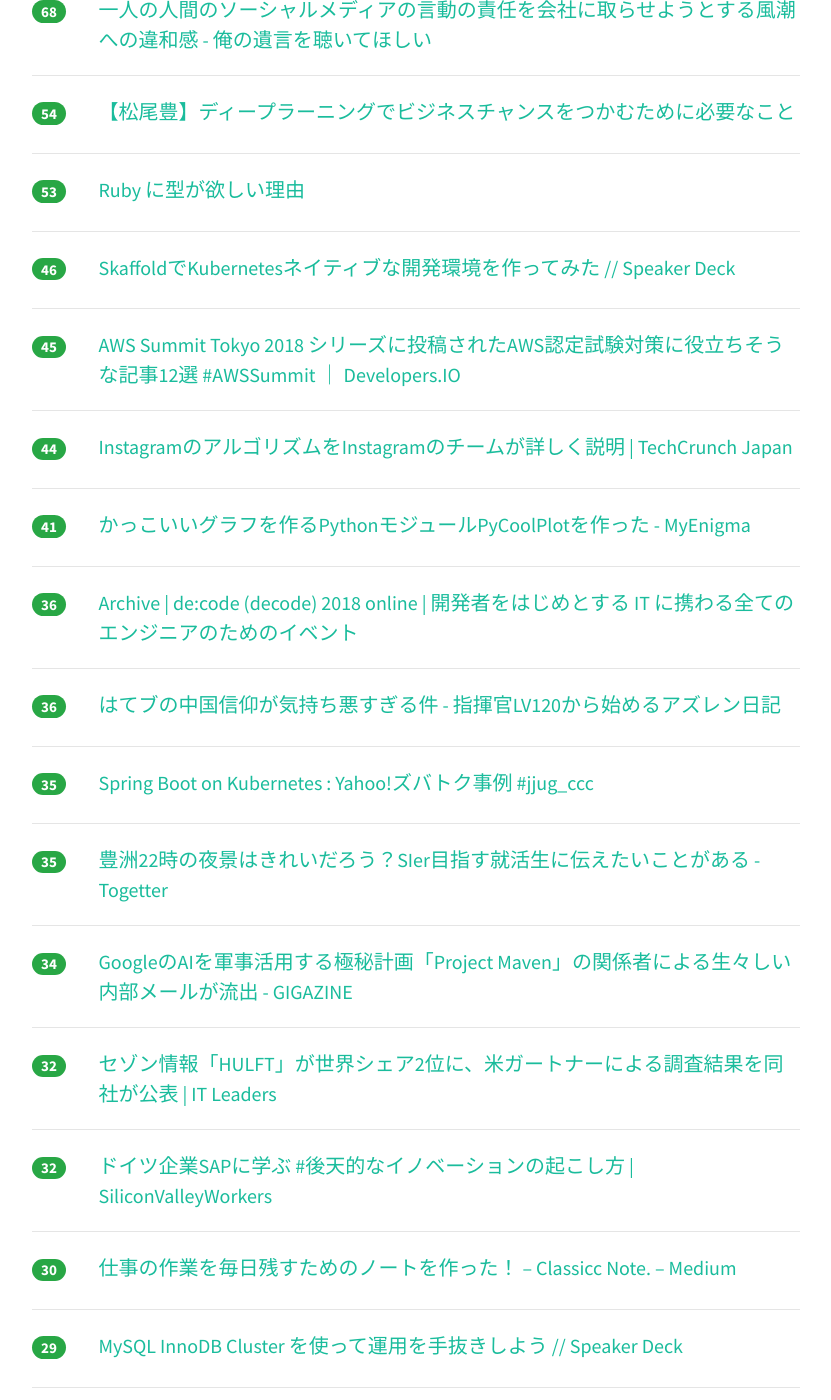
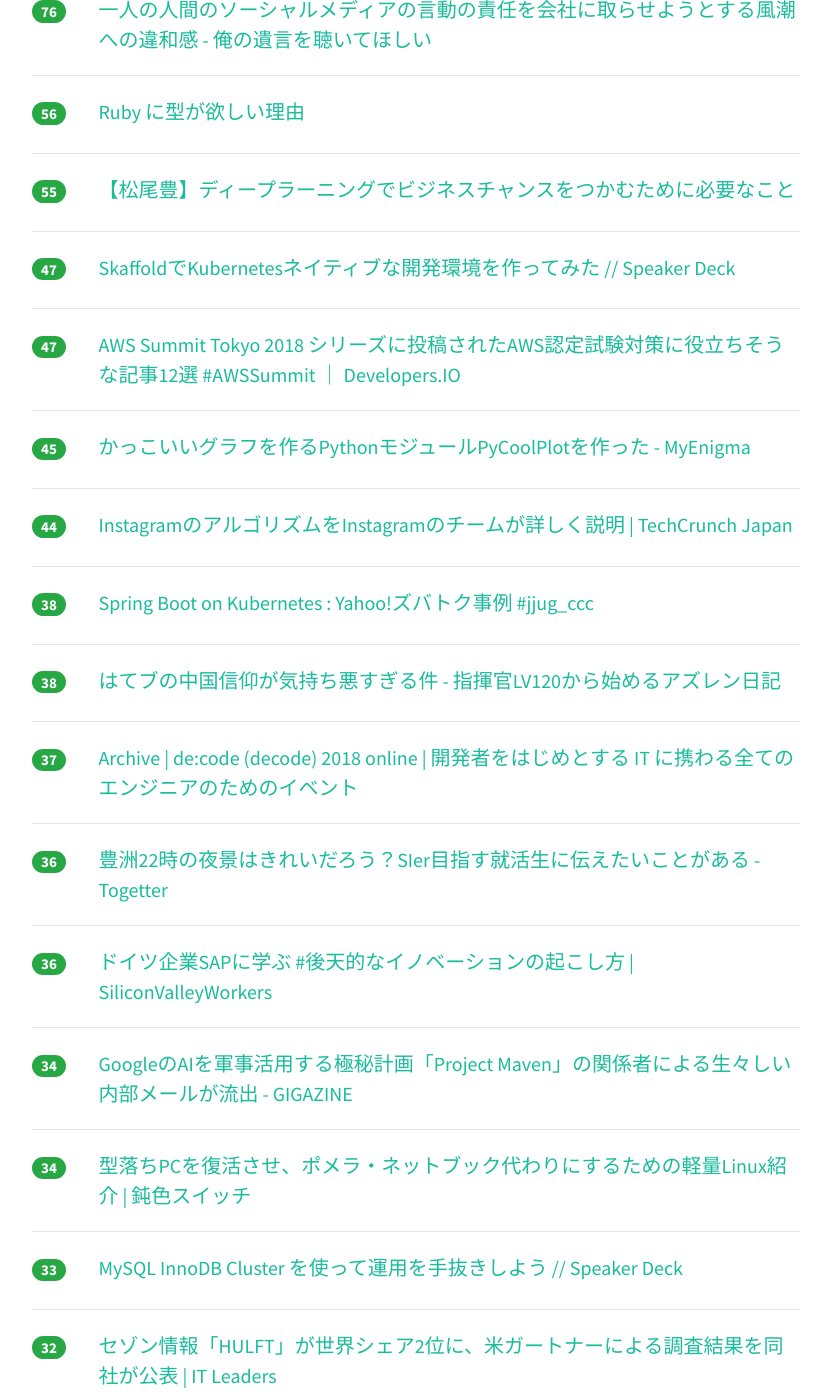
Before and after one commit to yatta47/hatena-matome-site, a Jekyll site: the page built from _posts/2018-06-03-hatena.md, in a window 1280 px wide and 1400 px high, scrolled down 1263 px. Shown: the whole window, without its empty margins (224-1055 px from the left). Built offline with Jekyll 4.4.1, drawn with Linux system fonts in a browser that asks for light colours; nearby versions of some CDN libraries; some of the changed text lies outside the part shown.

Commit message:
Updated 2018-06-03

```diff
--- a/_posts/2018-06-03-hatena.md
+++ b/_posts/2018-06-03-hatena.md
@@ -1,33 +1,33 @@
 ---
 layout: post
 title:  "2018-06-03 はてぶIT"
-date:   2018-06-03 21:01:05
+date:   2018-06-03 22:01:09
 tags: [it-hotentry]
 ---
-51 件のデータあり
+55 件のデータあり
 
 <hr><div class="row">
-<div class="col-1"><span class="badge badge-pill badge-success h2">436</span></div>
+<div class="col-1"><span class="badge badge-pill badge-success h2">439</span></div>
 <div class="col-11"><a href='http://twitter.com/tabbata/status/1002900777000566784' target='_blank'>田端 信太郎＠「ブランド人になれ！」7月発売さんのツイート: "自殺だから一義的に自己責任なのは当たり前でしょうが。上司が屋上から物理的に突き落としたりしたのですか？　そんなに</a></div>
 </div>
 <hr>
 <div class="row">
-<div class="col-1"><span class="badge badge-pill badge-success h2">345</span></div>
+<div class="col-1"><span class="badge badge-pill badge-success h2">382</span></div>
 <div class="col-11"><a href='https://qiita.com/jellyfish21/items/008f65cfdc9a0239c218' target='_blank'>Youtubeの動画にニコニコ動画風にコメントを流すサービスを作ったので、初めてサービスを公開した手順をまとめました。</a></div>
 </div>
 <hr>
 <div class="row">
-<div class="col-1"><span class="badge badge-pill badge-success h2">315</span></div>
+<div class="col-1"><span class="badge badge-pill badge-success h2">322</span></div>
 <div class="col-11"><a href='https://anond.hatelabo.jp/20180603010115' target='_blank'>近年，片仮名が侮蔑の意味を持つようになっている</a></div>
 </div>
 <hr>
 <div class="row">
-<div class="col-1"><span class="badge badge-pill badge-success h2">168</span></div>
+<div class="col-1"><span class="badge badge-pill badge-success h2">176</span></div>
 <div class="col-11"><a href='https://myuon.github.io/posts/type-system-poem/' target='_blank'>私と型システムとポエム - The curse of λ</a></div>
 </div>
 <hr>
 <div class="row">
-<div class="col-1"><span class="badge badge-pill badge-success h2">153</span></div>
+<div class="col-1"><span class="badge badge-pill badge-success h2">167</span></div>
 <div class="col-11"><a href='http://twitter.com/ogochan/status/1003077434273480704' target='_blank'>おごちゃん / Baronさんのツイート: "三菱重工にいた頃、通勤には三菱車しかダメだった。マツダに至っては入構する車にまでマツダ車を要求していた。… "</a></div>
 </div>
 <hr>
@@ -37,38 +37,43 @@ tags: [it-hotentry]
 </div>
 <hr>
 <div class="row">
-<div class="col-1"><span class="badge badge-pill badge-success h2">83</span></div>
+<div class="col-1"><span class="badge badge-pill badge-success h2">92</span></div>
 <div class="col-11"><a href='http://twitter.com/azurlane_staff/status/1003139794086400001' target='_blank'>アズールレーン公式さんのツイート: "【HELP！】 今更ですが…「アズールレーン」における艦の「総称」なる固有名のアイデアを募集しています！ 「我こそ名案あり！」の方も、「こういう</a></div>
 </div>
 <hr>
 <div class="row">
-<div class="col-1"><span class="badge badge-pill badge-success h2">77</span></div>
+<div class="col-1"><span class="badge badge-pill badge-success h2">80</span></div>
 <div class="col-11"><a href='http://twitter.com/tabbata/status/1002895214321651712' target='_blank'>田端 信太郎＠「ブランド人になれ！」7月発売さんのツイート: "いや、僕が聞いてるのは、交通事故でいう過失割合のような責任帰属です。鎖で繋がれて鞭打ちでもされてたのなら、100％使</a></div>
 </div>
 <hr>
 <div class="row">
-<div class="col-1"><span class="badge badge-pill badge-success h2">68</span></div>
+<div class="col-1"><span class="badge badge-pill badge-success h2">76</span></div>
 <div class="col-11"><a href='https://oreno-yuigon.hatenablog.com/entry/2018/06/03/113333' target='_blank'>一人の人間のソーシャルメディアの言動の責任を会社に取らせようとする風潮への違和感 - 俺の遺言を聴いてほしい</a></div>
 </div>
 <hr>
 <div class="row">
-<div class="col-1"><span class="badge badge-pill badge-success h2">54</span></div>
+<div class="col-1"><span class="badge badge-pill badge-success h2">56</span></div>
+<div class="col-11"><a href='https://qiita.com/euxn23/items/8a90480135f017271308' target='_blank'>Ruby に型が欲しい理由</a></div>
+</div>
+<hr>
+<div class="row">
+<div class="col-1"><span class="badge badge-pill badge-success h2">55</span></div>
 <div class="col-11"><a href='https://newswitch.jp/p/13147' target='_blank'>【松尾豊】ディープラーニングでビジネスチャンスをつかむために必要なこと</a></div>
 </div>
 <hr>
 <div class="row">
-<div class="col-1"><span class="badge badge-pill badge-success h2">53</span></div>
-<div class="col-11"><a href='https://qiita.com/euxn23/items/8a90480135f017271308' target='_blank'>Ruby に型が欲しい理由</a></div>
-</div>
-<hr>
-<div class="row">
-<div class="col-1"><span class="badge badge-pill badge-success h2">46</span></div>
+<div class="col-1"><span class="badge badge-pill badge-success h2">47</span></div>
 <div class="col-11"><a href='https://speakerdeck.com/hhiroshell/skaffolddekubernetesneiteibunakai-fa-huan-jing-wozuo-tutemita' target='_blank'>SkaffoldでKubernetesネイティブな開発環境を作ってみた // Speaker Deck</a></div>
 </div>
 <hr>
 <div class="row">
+<div class="col-1"><span class="badge badge-pill badge-success h2">47</span></div>
+<div class="col-11"><a href='https://dev.classmethod.jp/cloud/aws/certified_pickup12/' target='_blank'>AWS Summit Tokyo 2018 シリーズに投稿されたAWS認定試験対策に役立ちそうな記事12選 #AWSSummit ｜ Developers.IO</a></div>
+</div>
+<hr>
+<div class="row">
 <div class="col-1"><span class="badge badge-pill badge-success h2">45</span></div>
-<div class="col-11"><a href='https://dev.classmethod.jp/cloud/aws/certified_pickup12/' target='_blank'>AWS Summit Tokyo 2018 シリーズに投稿されたAWS認定試験対策に役立ちそうな記事12選 #AWSSummit ｜ Developers.IO</a></div>
+<div class="col-11"><a href='https://myenigma.hatenablog.com/entry/2018/06/03/091557' target='_blank'>かっこいいグラフを作るPythonモジュールPyCoolPlotを作った - MyEnigma</a></div>
 </div>
 <hr>
 <div class="row">
@@ -77,28 +82,28 @@ tags: [it-hotentry]
 </div>
 <hr>
 <div class="row">
-<div class="col-1"><span class="badge badge-pill badge-success h2">41</span></div>
-<div class="col-11"><a href='https://myenigma.hatenablog.com/entry/2018/06/03/091557' target='_blank'>かっこいいグラフを作るPythonモジュールPyCoolPlotを作った - MyEnigma</a></div>
+<div class="col-1"><span class="badge badge-pill badge-success h2">38</span></div>
+<div class="col-11"><a href='https://www.slideshare.net/techblogyahoo/spring-boot-on-kubernetes-yahoo-jjugccc' target='_blank'>Spring Boot on Kubernetes : Yahoo!ズバトク事例 #jjug_ccc</a></div>
 </div>
 <hr>
 <div class="row">
-<div class="col-1"><span class="badge badge-pill badge-success h2">36</span></div>
+<div class="col-1"><span class="badge badge-pill badge-success h2">38</span></div>
+<div class="col-11"><a href='http://fuckazur.hatenablog.com/entry/2018/06/03/115529' target='_blank'>はてブの中国信仰が気持ち悪すぎる件 - 指揮官LV120から始めるアズレン日記</a></div>
+</div>
+<hr>
+<div class="row">
+<div class="col-1"><span class="badge badge-pill badge-success h2">37</span></div>
 <div class="col-11"><a href='https://www.microsoft.com/ja-jp/events/decode/2018/online/archive.aspx' target='_blank'>Archive | de:code (decode) 2018 online | 開発者をはじめとする IT に携わる全てのエンジニアのためのイベント</a></div>
 </div>
 <hr>
 <div class="row">
 <div class="col-1"><span class="badge badge-pill badge-success h2">36</span></div>
-<div class="col-11"><a href='http://fuckazur.hatenablog.com/entry/2018/06/03/115529' target='_blank'>はてブの中国信仰が気持ち悪すぎる件 - 指揮官LV120から始めるアズレン日記</a></div>
+<div class="col-11"><a href='https://togetter.com/li/1233453' target='_blank'>豊洲22時の夜景はきれいだろう？SIer目指す就活生に伝えたいことがある - Togetter</a></div>
 </div>
 <hr>
 <div class="row">
-<div class="col-1"><span class="badge badge-pill badge-success h2">35</span></div>
-<div class="col-11"><a href='https://www.slideshare.net/techblogyahoo/spring-boot-on-kubernetes-yahoo-jjugccc' target='_blank'>Spring Boot on Kubernetes : Yahoo!ズバトク事例 #jjug_ccc</a></div>
-</div>
-<hr>
-<div class="row">
-<div class="col-1"><span class="badge badge-pill badge-success h2">35</span></div>
-<div class="col-11"><a href='https://togetter.com/li/1233453' target='_blank'>豊洲22時の夜景はきれいだろう？SIer目指す就活生に伝えたいことがある - Togetter</a></div>
+<div class="col-1"><span class="badge badge-pill badge-success h2">36</span></div>
+<div class="col-11"><a href='https://siliconvalleyrw.com/2018/05/31/post-3427/' target='_blank'>ドイツ企業SAPに学ぶ #後天的なイノベーションの起こし方 | SiliconValleyWorkers</a></div>
 </div>
 <hr>
 <div class="row">
@@ -107,32 +112,27 @@ tags: [it-hotentry]
 </div>
 <hr>
 <div class="row">
+<div class="col-1"><span class="badge badge-pill badge-success h2">34</span></div>
+<div class="col-11"><a href='https://donsyoku.com/pc/light-linux-instead-of-pomera-and-netbook.html' target='_blank'>型落ちPCを復活させ、ポメラ・ネットブック代わりにするための軽量Linux紹介 | 鈍色スイッチ</a></div>
+</div>
+<hr>
+<div class="row">
+<div class="col-1"><span class="badge badge-pill badge-success h2">33</span></div>
+<div class="col-11"><a href='https://speakerdeck.com/masayuki14/mysql-innodb-cluster-woshi-tuteyun-yong-woshou-ba-kisiyou' target='_blank'>MySQL InnoDB Cluster を使って運用を手抜きしよう // Speaker Deck</a></div>
+</div>
+<hr>
+<div class="row">
 <div class="col-1"><span class="badge badge-pill badge-success h2">32</span></div>
 <div class="col-11"><a href='https://it.impressbm.co.jp/articles/-/14513' target='_blank'>セゾン情報「HULFT」が世界シェア2位に、米ガートナーによる調査結果を同社が公表 | IT Leaders</a></div>
 </div>
 <hr>
 <div class="row">
-<div class="col-1"><span class="badge badge-pill badge-success h2">32</span></div>
-<div class="col-11"><a href='https://siliconvalleyrw.com/2018/05/31/post-3427/' target='_blank'>ドイツ企業SAPに学ぶ #後天的なイノベーションの起こし方 | SiliconValleyWorkers</a></div>
-</div>
-<hr>
-<div class="row">
-<div class="col-1"><span class="badge badge-pill badge-success h2">30</span></div>
+<div class="col-1"><span class="badge badge-pill badge-success h2">31</span></div>
 <div class="col-11"><a href='https://medium.com/classicc-%E3%83%AD%E3%82%B0/aea677c79a64' target='_blank'>仕事の作業を毎日残すためのノートを作った！ – Classicc Note. – Medium</a></div>
 </div>
 <hr>
 <div class="row">
 <div class="col-1"><span class="badge badge-pill badge-success h2">29</span></div>
-<div class="col-11"><a href='https://speakerdeck.com/masayuki14/mysql-innodb-cluster-woshi-tuteyun-yong-woshou-ba-kisiyou' target='_blank'>MySQL InnoDB Cluster を使って運用を手抜きしよう // Speaker Deck</a></div>
-</div>
-<hr>
-<div class="row">
-<div class="col-1"><span class="badge badge-pill badge-success h2">29</span></div>
-<div class="col-11"><a href='https://donsyoku.com/pc/light-linux-instead-of-pomera-and-netbook.html' target='_blank'>型落ちPCを復活させ、ポメラ・ネットブック代わりにするための軽量Linux紹介 | 鈍色スイッチ</a></div>
-</div>
-<hr>
-<div class="row">
-<div class="col-1"><span class="badge badge-pill badge-success h2">27</span></div>
 <div class="col-11"><a href='https://gigazine.net/news/20180603-put-children-social-media/' target='_blank'>なぜ子どもの顔写真をSNSにアップするのはいけないのか？ - GIGAZINE</a></div>
 </div>
 <hr>
@@ -142,8 +142,23 @@ tags: [it-hotentry]
 </div>
 <hr>
 <div class="row">
-<div class="col-1"><span class="badge badge-pill badge-success h2">23</span></div>
+<div class="col-1"><span class="badge badge-pill badge-success h2">25</span></div>
+<div class="col-11"><a href='https://snyk.io/blog/ten-git-hub-security-best-practices/' target='_blank'>10 GitHub Security Best Practices | Snyk</a></div>
+</div>
+<hr>
+<div class="row">
+<div class="col-1"><span class="badge badge-pill badge-success h2">24</span></div>
 <div class="col-11"><a href='http://nlab.itmedia.co.jp/nl/articles/1806/02/news025.html' target='_blank'>「多分100％充電済みやと思うで 知らんけど」　iPhoneが関西人になる画像がTwitterで「天才か」と話題に - ねとらぼ</a></div>
+</div>
+<hr>
+<div class="row">
+<div class="col-1"><span class="badge badge-pill badge-success h2">24</span></div>
+<div class="col-11"><a href='https://it.srad.jp/story/18/06/02/2058226/' target='_blank'>CSSの機能を使用してクロスオリジンのiframeから表示内容を読み取るサイドチャネル攻撃 | スラド</a></div>
+</div>
+<hr>
+<div class="row">
+<div class="col-1"><span class="badge badge-pill badge-success h2">24</span></div>
+<div class="col-11"><a href='https://speakerdeck.com/kirimin/hazimeyoukireinakodo' target='_blank'>はじめようきれいなコード // Speaker Deck</a></div>
 </div>
 <hr>
 <div class="row">
@@ -152,18 +167,13 @@ tags: [it-hotentry]
 </div>
 <hr>
 <div class="row">
-<div class="col-1"><span class="badge badge-pill badge-success h2">21</span></div>
-<div class="col-11"><a href='https://dev.classmethod.jp/cloud/aws/aws-summit-tokyo-2018-apm/' target='_blank'>[レポート] Application Performance Management (APM) on AWS #AWSSummit ｜ Developers.IO</a></div>
+<div class="col-1"><span class="badge badge-pill badge-success h2">23</span></div>
+<div class="col-11"><a href='https://note.mu/catnose/n/n0246ada32871' target='_blank'>サルワカという個人メディアを250万PV/月にまで育てた方法｜CatNose｜note</a></div>
 </div>
 <hr>
 <div class="row">
 <div class="col-1"><span class="badge badge-pill badge-success h2">21</span></div>
-<div class="col-11"><a href='https://snyk.io/blog/ten-git-hub-security-best-practices/' target='_blank'>10 GitHub Security Best Practices | Snyk</a></div>
-</div>
-<hr>
-<div class="row">
-<div class="col-1"><span class="badge badge-pill badge-success h2">21</span></div>
-<div class="col-11"><a href='https://it.srad.jp/story/18/06/02/2058226/' target='_blank'>CSSの機能を使用してクロスオリジンのiframeから表示内容を読み取るサイドチャネル攻撃 | スラド</a></div>
+<div class="col-11"><a href='https://dev.classmethod.jp/cloud/aws/aws-summit-tokyo-2018-apm/' target='_blank'>[レポート] Application Performance Management (APM) on AWS #AWSSummit ｜ Developers.IO</a></div>
 </div>
 <hr>
 <div class="row">
@@ -173,7 +183,7 @@ tags: [it-hotentry]
 <hr>
 <div class="row">
 <div class="col-1"><span class="badge badge-pill badge-success h2">20</span></div>
-<div class="col-11"><a href='https://speakerdeck.com/kirimin/hazimeyoukireinakodo' target='_blank'>はじめようきれいなコード // Speaker Deck</a></div>
+<div class="col-11"><a href='http://extension.sec.tsukuba.ac.jp/lecture/program0029/' target='_blank'>筑波大学エクステンションプログラム</a></div>
 </div>
 <hr>
 <div class="row">
@@ -183,7 +193,12 @@ tags: [it-hotentry]
 <hr>
 <div class="row">
 <div class="col-1"><span class="badge badge-pill badge-success h2">18</span></div>
-<div class="col-11"><a href='http://extension.sec.tsukuba.ac.jp/lecture/program0029/' target='_blank'>筑波大学エクステンションプログラム</a></div>
+<div class="col-11"><a href='https://toyokeizai.net/articles/-/223472' target='_blank'>シンガポールで｢財布持たない族｣急増のワケ | 家計・貯金 | 東洋経済オンライン | 経済ニュースの新基準</a></div>
+</div>
+<hr>
+<div class="row">
+<div class="col-1"><span class="badge badge-pill badge-success h2">18</span></div>
+<div class="col-11"><a href='http://www.dtmstation.com/archives/52015077.html' target='_blank'>コード機能が画期的なStudio One 4をちょっとだけ使ってみた : 藤本健の“DTMステーション”</a></div>
 </div>
 <hr>
 <div class="row">
@@ -202,33 +217,33 @@ tags: [it-hotentry]
 </div>
 <hr>
 <div class="row">
-<div class="col-1"><span class="badge badge-pill badge-success h2">17</span></div>
-<div class="col-11"><a href='https://toyokeizai.net/articles/-/223472' target='_blank'>シンガポールで｢財布持たない族｣急増のワケ | 家計・貯金 | 東洋経済オンライン | 経済ニュースの新基準</a></div>
-</div>
-<hr>
-<div class="row">
 <div class="col-1"><span class="badge badge-pill badge-success h2">16</span></div>
 <div class="col-11"><a href='http://tech.nikkeibp.co.jp/atcl/nxt/column/18/00300/' target='_blank'>ここまで来た設計自動化 | 日経 xTECH（クロステック）</a></div>
 </div>
 <hr>
 <div class="row">
 <div class="col-1"><span class="badge badge-pill badge-success h2">16</span></div>
-<div class="col-11"><a href='http://www.dtmstation.com/archives/52015077.html' target='_blank'>コード機能が画期的なStudio One 4をちょっとだけ使ってみた : 藤本健の“DTMステーション”</a></div>
+<div class="col-11"><a href='https://medium.com/@leafia78/5f33960a3d0e' target='_blank'>就活や進学がだるいので起業した – Tomoya Ishizaka – Medium</a></div>
 </div>
 <hr>
 <div class="row">
-<div class="col-1"><span class="badge badge-pill badge-success h2">14</span></div>
+<div class="col-1"><span class="badge badge-pill badge-success h2">15</span></div>
 <div class="col-11"><a href='https://www.moguravr.com/vtuber-weatheroid-airi/' target='_blank'>かに座！ 最古の新人VTuber「ウェザーロイドAiri（ポン子）」が模索した、視聴者との双方向性 | Mogura VR - 国内外のVR/AR/MR最新情報</a></div>
-</div>
-<hr>
-<div class="row">
-<div class="col-1"><span class="badge badge-pill badge-success h2">14</span></div>
-<div class="col-11"><a href='https://medium.com/@leafia78/5f33960a3d0e' target='_blank'>就活や進学がだるいので起業した – Tomoya Ishizaka – Medium</a></div>
 </div>
 <hr>
 <div class="row">
 <div class="col-1"><span class="badge badge-pill badge-success h2">13</span></div>
 <div class="col-11"><a href='https://anond.hatelabo.jp/20180601150918' target='_blank'>ウヨ動画通報祭りでなんJを絶賛している左翼リベラル派もいるが 今回の件で..</a></div>
+</div>
+<hr>
+<div class="row">
+<div class="col-1"><span class="badge badge-pill badge-success h2">13</span></div>
+<div class="col-11"><a href='http://d.hatena.ne.jp/halts/20180603/1528004140' target='_blank'>Twitter社からの指摘でTwitPane等のアプリが利用できなくなった件について - 某ソフト作者の開発日記</a></div>
+</div>
+<hr>
+<div class="row">
+<div class="col-1"><span class="badge badge-pill badge-success h2">12</span></div>
+<div class="col-11"><a href='http://bradfrost.com/blog/link/replacing-jquery-with-vue-js-no-build-step-necessary/' target='_blank'>Replacing jQuery With Vue.js: No Build Step Necessary | Brad Frost</a></div>
 </div>
 <hr>
 <div class="row">
@@ -238,7 +253,7 @@ tags: [it-hotentry]
 <hr>
 <div class="row">
 <div class="col-1"><span class="badge badge-pill badge-success h2">11</span></div>
-<div class="col-11"><a href='http://bradfrost.com/blog/link/replacing-jquery-with-vue-js-no-build-step-necessary/' target='_blank'>Replacing jQuery With Vue.js: No Build Step Necessary | Brad Frost</a></div>
+<div class="col-11"><a href='https://japanese.engadget.com/2018/06/02/8-3-mediapad-m5-ipad-mini-4/' target='_blank'>8型タブレット3年目の浮気 MediaPad M5 × iPad mini 4 実機比較レビュー - Engadget 日本版</a></div>
 </div>
 <hr>
 <div class="row">
@@ -261,3 +276,8 @@ tags: [it-hotentry]
 <div class="col-11"><a href='http://b.hatena.ne.jp/entry/nuryouguda.hatenablog.com/entry/2018/06/02/153922' target='_blank'>はてなブックマーク - ブログ停止のおしらせ - 玖足手帖-アニメブログ-</a></div>
 </div>
 <hr>
+<div class="row">
+<div class="col-1"><span class="badge badge-pill badge-success h2">8</span></div>
+<div class="col-11"><a href='https://www.bcnretail.com/market/detail/20180601_62821.html' target='_blank'>野田総務相、「4K放送見られない4Kテレビ」問題にクギを刺す - BCN RETAIL</a></div>
+</div>
+<hr>
```
